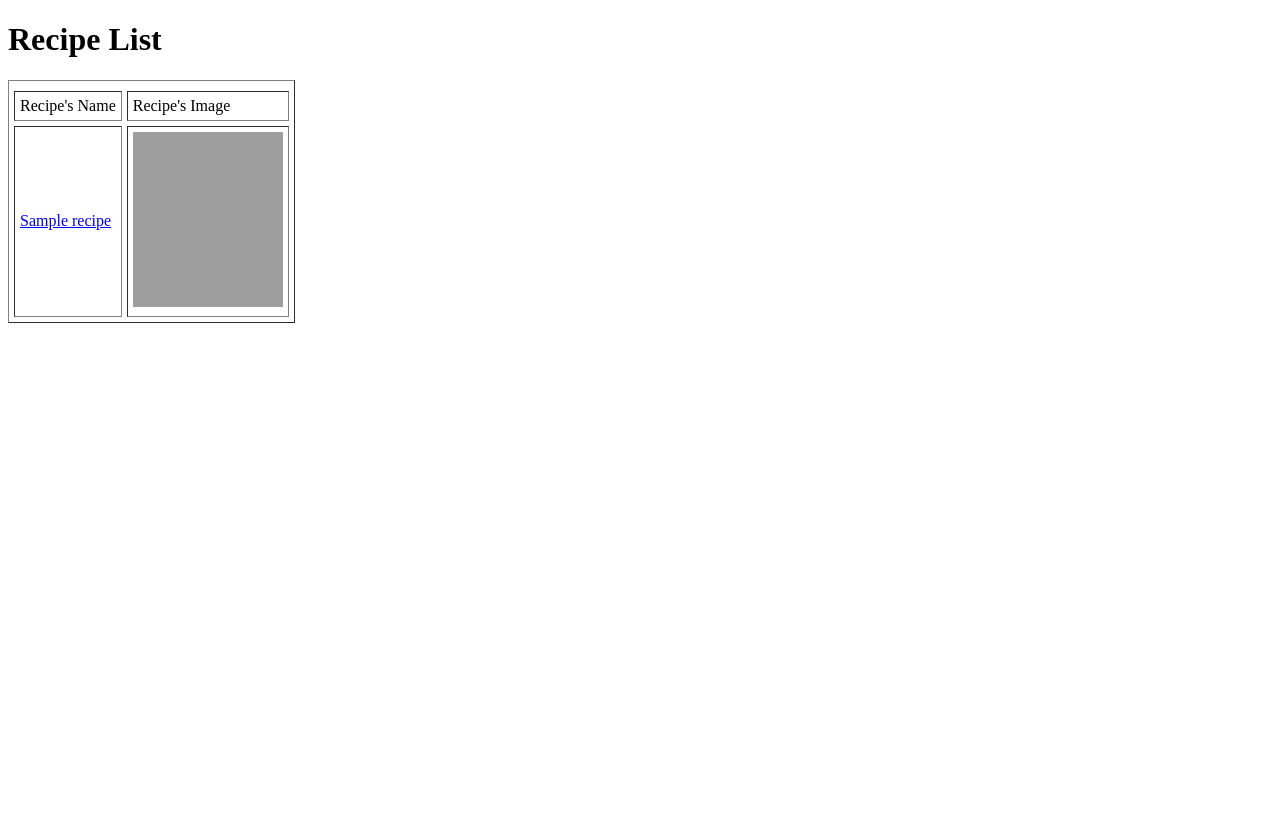
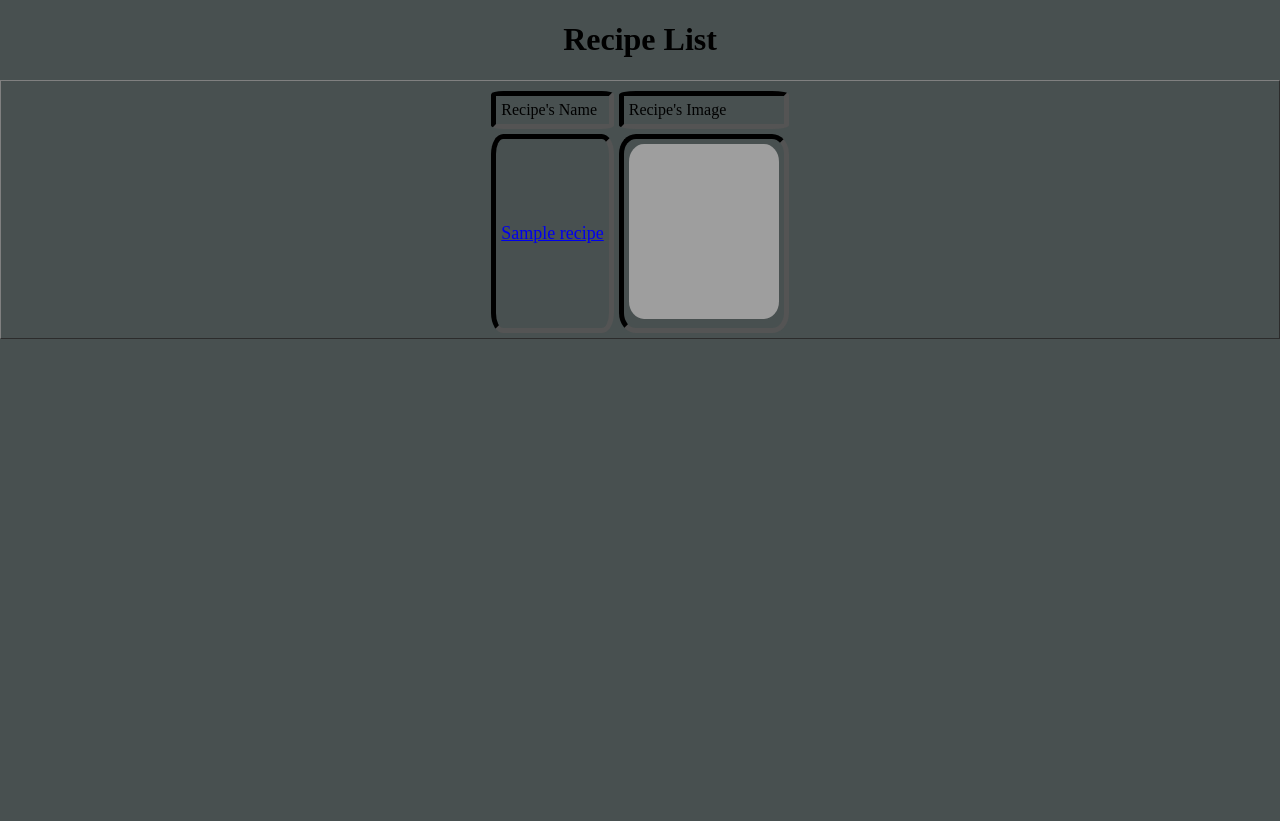
Before and after one commit to mikeb-molina/recipe-app, a Django app: page /list/ in a window 1280 px wide. Before the commit the page ends 323 px from the top, so only its background shows below. Run offline with Django 4.2, Linux system fonts and the light colour scheme; tables that the repository leaves empty hold one stand-in row (values such as "Sample post"); grey boxes are pictures that could not be loaded.

Commit message:
update css

```diff
--- a/A2_Recipe_App/src/recipes/static/recipes/css/style.css
+++ b/A2_Recipe_App/src/recipes/static/recipes/css/style.css
@@ -4,17 +4,61 @@ body, html{
 }
 
 body{
-    background-color: rgb(22, 32, 32) !important;
+    background-color: rgb(72, 80, 80) !important;
+}
+
+h1{
+    display: flex;
+    justify-content: center;
+}
+
+h2{
+    display: flex;
+    justify-content: center;
 }
 
 .header-text{
-    display: block;
-    margin-left: auto;
-    margin-right: auto;
+    display: flex;
+    justify-content: center;
 }
 .header-image {
     display: block;
     margin-left: auto;
     margin-right: auto;
+    border-radius: 10%;
+}
 
+table{
+    display: flex;
+    justify-content: center;
 }
+
+td{
+    border-radius: 10%;
+    border-color: black;
+    border-width: 5px;
+    justify-content: center;
+}
+tr{
+    border-radius: 10%;
+    border-color: black;
+}
+
+a{
+    font-size: large;
+    font-weight: 200;
+}
+img{
+    border-radius: 10%;
+}
+
+.recipe-details{
+    display: flex;
+    justify-content: center;
+}
+.recipe-img{
+    display: block;
+    margin-left: auto;
+    margin-right: auto;
+    border-radius: 10%;
+}
--- a/A2_Recipe_App/src/recipes/templates/recipes/recipes_list.html
+++ b/A2_Recipe_App/src/recipes/templates/recipes/recipes_list.html
@@ -1,9 +1,11 @@
+{% load static %}
+
 <!DOCTYPE html>
 <html lang="en">
     <head>
         <meta charset="UTF-8"/>
         <meta name="viewport" content="width=device-width, initial-scale=1.0"/>
-
+        <link rel="stylesheet" type="text/css" href="{% static 'recipes/css/style.css' %}">
         <title>Recipe Overview</title>
     </head>
     <body>
```
Also changed, not shown: A2_Recipe_App/src/recipes/templates/recipes/recipes_details.html (+8 -7 lines).
